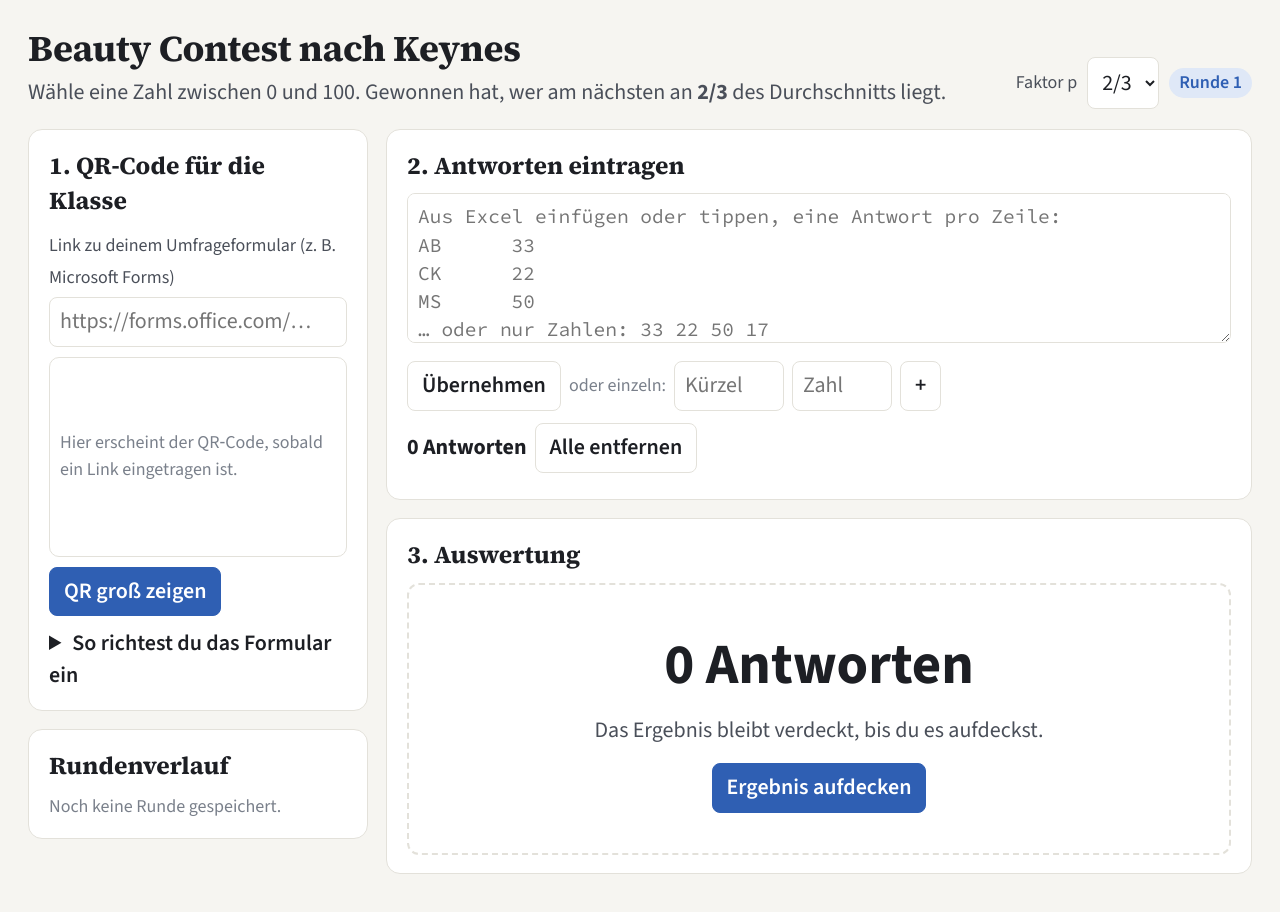
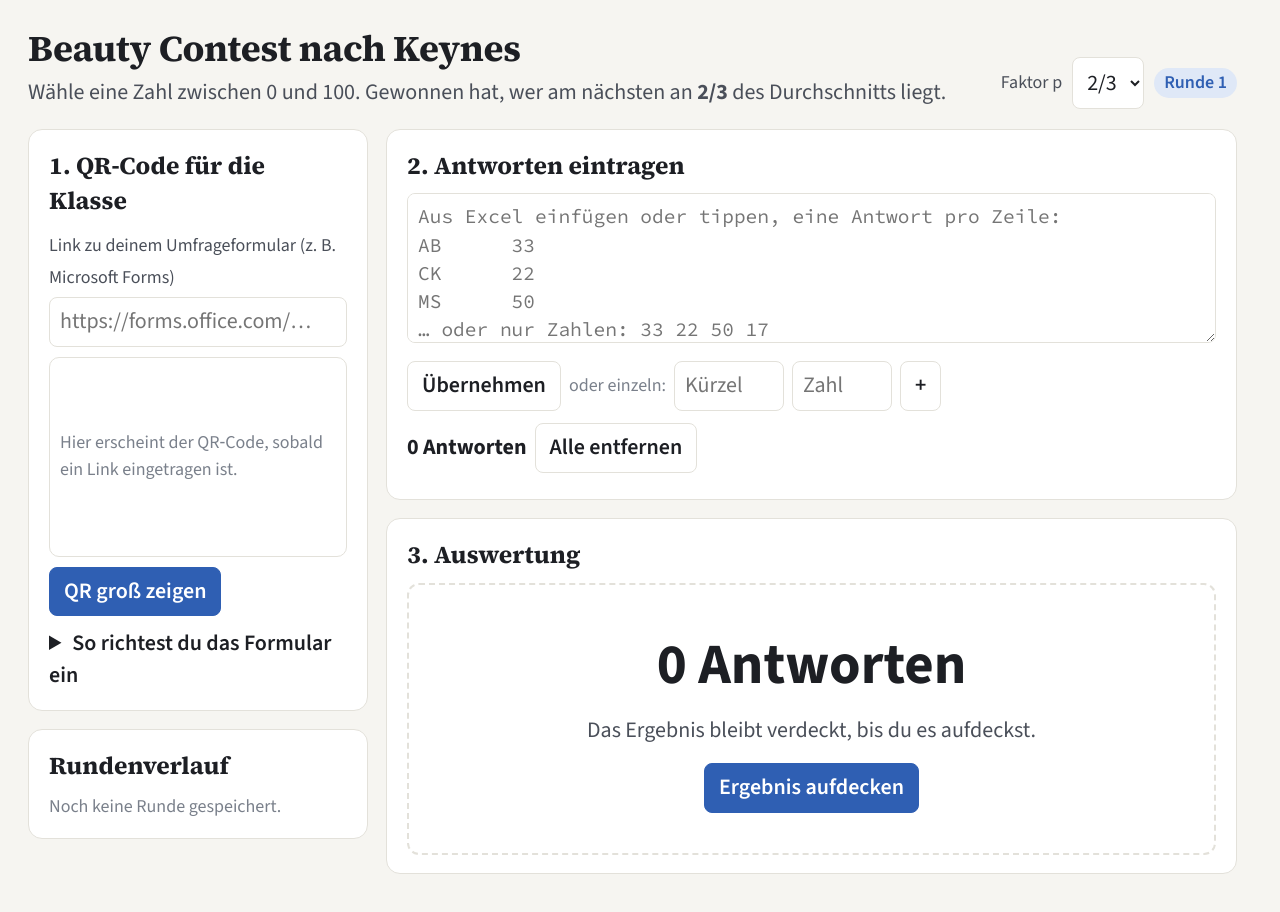
Before and after one commit to Thelematik/POWI, a plain HTML site: page e-phase/beauty-contest.html in a window 1280 px wide. Drawn offline with Linux system fonts and the light colour scheme.

Commit message:
Platz für die Scrollleiste freihalten
Wird eine Seite durch Aufklappen länger, erscheint unter Windows die
Scrollleiste und der zentrierte Inhalt rutschte um ihre halbe Breite
nach links. Jetzt ist der Platz immer reserviert.

Co-Authored-By: Claude Opus 5.5 <noreply@anthropic.com>
Claude-Session: https://claude.ai/code/session_013MQ91pZqTn2h417crs8Cib

```diff
--- a/e-phase/beauty-contest.html
+++ b/e-phase/beauty-contest.html
@@ -6,6 +6,8 @@
 <title>Beauty Contest</title>
 <link rel="stylesheet" href="../assets/fonts/fonts.css">
 <style id="typo-basis">
+/* Platz für die Scrollleiste immer freihalten, damit nichts springt, wenn die Seite länger wird */
+html{scrollbar-gutter:stable}
 /* Einheitliche Schriften: Text Source Sans 3, Überschriften Source Serif 4, Zahlen Source Code Pro */
 html{font-size:21px}
 body{font-family:"Source Sans 3", system-ui, sans-serif}
```
Also changed, not shown: e-phase/fischerei-experiment.html (+2 -0 lines), e-phase/fischerei-gruppenversion.html (+2 -0 lines), impressum.html (+2 -0 lines), index.html (+2 -0 lines), q-phase/konfliktkompass.html (+2 -0 lines), q-phase/weltreise-der-waren.html (+2 -0 lines).
